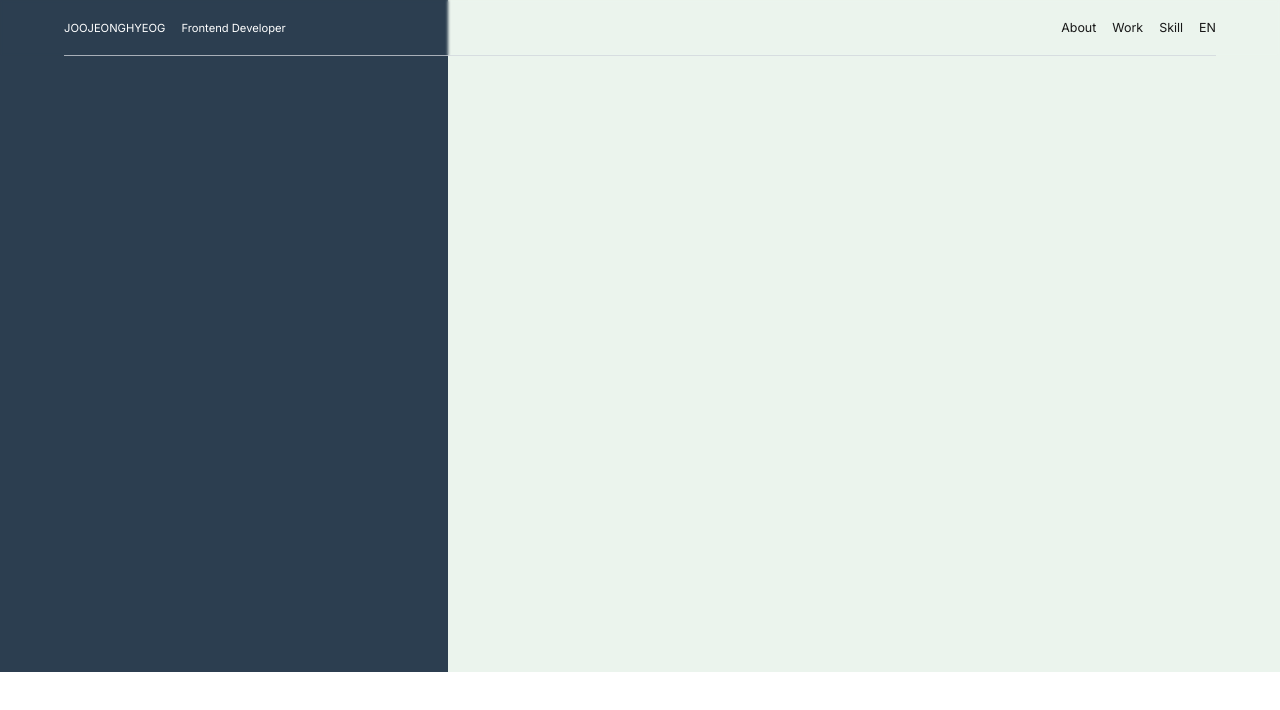
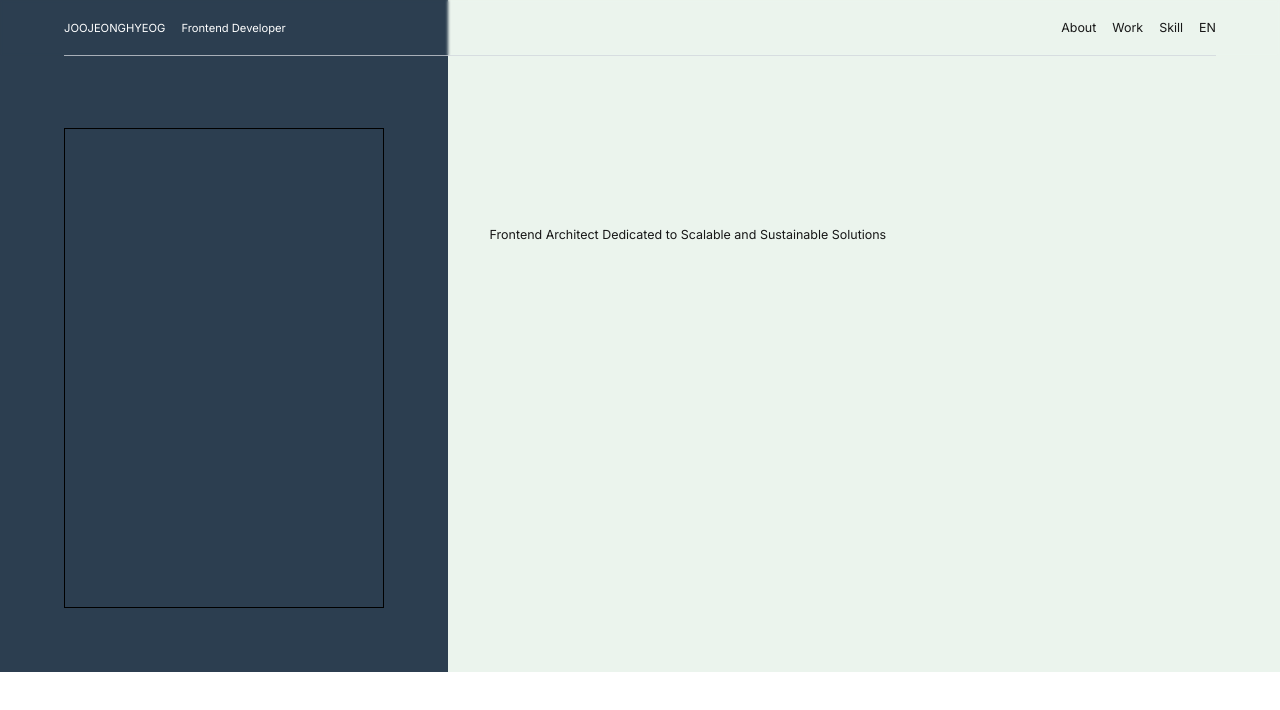
Before and after one commit to dinn54/dinn.dev, a Next.js app: page / in a window 1280 px wide. Shown: the top 710 px of the page. Built offline with nearby package versions, Linux system fonts and the light colour scheme.

Commit message:
fix: fix i18n wrapper context

```diff
--- a/package.json
+++ b/package.json
@@ -13,7 +13,9 @@
     "framer-motion": "^11.18.1",
     "i18next": "^24.2.1",
     "i18next-browser-languagedetector": "^8.0.2",
+    "i18next-resources-to-backend": "^1.2.1",
     "next": "15.1.5",
+    "next-i18next": "^15.4.1",
     "react": "^19.0.0",
     "react-dom": "^19.0.0",
     "react-i18next": "^15.4.0"
--- a/src/app/globals.css
+++ b/src/app/globals.css
@@ -23,7 +23,7 @@ body {
 @layer base{
     @font-face {
     font-family: 'Jalnan2';
-    src: url('@/assets/fonts/Jalnan2TTF.ttf');
+    src: url('../assets/fonts/Jalnan2TTF.ttf');
     font-weight: normal;
     font-style: normal;
   }
--- a/src/app/page.tsx
+++ b/src/app/page.tsx
@@ -1,24 +1,36 @@
-import Image from "next/image";
-import { detectMobile } from "./mobileDetct";
+import I18nWrapper from "@/entities/i18n/i18nWrapper";
+import { WrappedTrans } from "@/entities/i18n/wrappedTrans";
 import Header from "@/widget/ui/header";
 
 
 const Home = ()=> {
 
+  const initialLang = 'en';
+
   return (
+    <I18nWrapper lang={initialLang}>
     <div id="rootElement" className="flex flex-col w-screen h-screen overflow-y-auto">
       <Header />
       <main className="flex w-full h-full flex-shrink-0">
-        <div className="flex w-[35%] h-full max-h-[calc(100vw*0.35*1.5)] bg-navyBlack "></div>
-        <div className="flex w-[65%] h-full max-h-[calc(100vw*0.35*1.5)] bg-lightGreen"></div>
+        <div className="flex w-[35%] h-full max-h-[calc(100vw*0.35*1.5)] pt-[10%] p-[5%] bg-navyBlack ">
+          <div className="flex w-full aspect-square border border-black" />
+        </div>
+        <div className="flex relative w-[65%] h-full max-h-[calc(100vw*0.35*1.5)] bg-lightGreen">
+          <div className="flex absolute top-[20%] left-[5%] w-[50%] h-[30%]">
+            <WrappedTrans i18nKey="profileIntroduction">
+              <div className="flex w-full h-full items-center text-[0.78rem] font-jalnan2 " />
+              <div className="flex w-full h-full items-center text-[0.78rem]" />
+            </WrappedTrans>
+          </div>
+        </div>
       </main>
-      <hr />
       <main className="flex w-full h-full flex-shrink-0">
         <div className="flex w-[35%] h-full max-h-[calc(100vw*0.35*1.5)] bg-[#2C3E50] "></div>
         <div className="flex w-[65%] h-full max-h-[calc(100vw*0.35*1.5)] bg-[#278036]/[0.09] "></div>
       </main>
 
     </div>
+    </I18nWrapper>
   );
 }
 
--- a/src/entities/i18n.ts
+++ /dev/null
@@ -1,26 +0,0 @@
-import * as i18n from 'i18next'
-import { initReactI18next } from 'react-i18next'
-import LanguageDetector from 'i18next-browser-languagedetector'
-import en from './i18n_en.json'
-import kr from './i18n_kr.json'
-
-const resources = {
-  en: {
-    translation: en,
-  },
-  kr: {
-    translation: kr,
-  },
-}
-
-i18n
-  // .use(LanguageDetector)
-  .use(initReactI18next)
-  .init({
-    resources,
-    fallbackLng: 'en',
-    debug: true,
-    interpolation: {
-      escapeValue: false,
-    },
-  })
--- a/src/entities/i18n_en.json
+++ b/src/entities/i18n/en.json
@@ -4,5 +4,7 @@
   "headerText_about": "<1>About</1>",
   "headerText_work": "<1>Work</1>",
   "headerText_skill": "<1>Skill</1>",
-  "changeLanguage": "<1>EN</1>"
+  "changeLanguage": "<1>EN</1>",
+
+  "profileIntroduction": "<1>Frontend Architect Dedicated to Scalable and Sustainable Solutions</1>"
 }
--- /dev/null
+++ b/src/entities/i18n/i18nContext.tsx
@@ -0,0 +1,48 @@
+// contexts/I18nContext.tsx
+'use client';
+
+import React, { createContext, useContext, useState } from 'react';
+import i18n from 'i18next';
+import { initReactI18next } from 'react-i18next';
+import en from './en.json'
+import kr from './kr.json'
+
+// i18n 초기화
+i18n.use(initReactI18next).init({
+  resources: {
+    en: { translation: en },
+    kr: { translation: kr },
+  },
+  lng: 'en',
+  fallbackLng: 'en',
+});
+
+type I18nContextType = {
+  language: string;
+  setLanguage: (lang: string) => void;
+};
+
+const I18nContext = createContext<I18nContextType | undefined>(undefined);
+
+export const I18nProvider: React.FC<{ children: React.ReactNode, initialLang: string }> = ({ children, initialLang }) => {
+  const [language, setLanguage] = useState(initialLang);
+
+  const changeLanguage = (lang: string) => {
+    setLanguage(lang);
+    i18n.changeLanguage(lang);
+  };
+
+  return (
+    <I18nContext.Provider value={{ language, setLanguage: changeLanguage }}>
+      {children}
+    </I18nContext.Provider>
+  );
+};
+
+export const useI18n = () => {
+  const context = useContext(I18nContext);
+  if (context === undefined) {
+    throw new Error('useI18n must be used within an I18nProvider');
+  }
+  return context;
+};
--- /dev/null
+++ b/src/entities/i18n/i18nWrapper.tsx
@@ -0,0 +1,6 @@
+// app/I18nWrapper.tsx
+import { I18nProvider } from "./i18nContext";
+
+export default function I18nWrapper({ children, lang }: { children: React.ReactNode, lang: string }) {
+  return <I18nProvider initialLang={lang}>{children}</I18nProvider>;
+}
--- a/src/entities/i18n_kr.json
+++ b/src/entities/i18n/kr.json
@@ -4,5 +4,8 @@
   "headerText_about": "<0>나에 대하여</0>",
   "headerText_work": "<0>작업목록</0>",
   "headerText_skill": "<0>보유기술</0>",
-  "changeLanguage": "<0>KR</0>"
+  "changeLanguage": "<0>KR</0>",
+
+
+  "profileIntroduction": "<0>확장 가능하고 지속 가능한 솔루션에 헌신하는 프론트엔드 아키텍트</0>"
 }
--- /dev/null
+++ b/src/entities/i18n/wrappedTrans.tsx
@@ -0,0 +1,16 @@
+// components/WrappedTrans.tsx
+'use client';
+
+import React from 'react';
+import { Trans } from 'react-i18next';
+import { useI18n } from './i18nContext';
+
+interface WrappedTransProps {
+  i18nKey: string;
+  children?: React.ReactNode;
+}
+
+export const WrappedTrans: React.FC<WrappedTransProps> = ({ i18nKey, children }) => {
+  useI18n(); // 이는 컴포넌트가 언어 변경을 감지하도록 합니다
+  return <Trans i18nKey={i18nKey}>{children}</Trans>;
+};
--- a/src/widget/ui/header.tsx
+++ b/src/widget/ui/header.tsx
@@ -1,53 +1,40 @@
-'use client'
-import { Trans, useTranslation } from 'react-i18next'
-import '@/entities/i18n'
 import { HeaderProgress } from './headerProgress'
-
+import { WrappedTrans } from '@/entities/i18n/wrappedTrans'
+import SwitchLanguageButton from './switchLangButton'
 
 
 const Header = ()=>{
-  const {i18n} = useTranslation()
-
 
   return (
-    <header className="fixed flex w-full h-[3.5rem] justify-center backdrop-blur-[0.1rem]">
+    <header className="fixed flex w-full h-[3.5rem] justify-center backdrop-blur-[0.1rem] z-[1]">
       <div className="flex relative w-[90%] h-full justify-start">
         <div className="flex relative w-[35%] h-full">
           <div className="flex w-[90%] h-full gap-[1rem]">
-            <Trans i18nKey={"headerText_name"}>
+            <WrappedTrans i18nKey={"headerText_name"}>
               <div className="flex w-fit h-full items-center text-white text-[0.7rem] whitespace-pre-wrap font-jalnan2 " />
               <div className="flex w-fit h-full items-center text-white text-[0.7rem] whitespace-pre-wrap " />
-            </Trans>
-            <Trans i18nKey={"headerText_job"}>
+            </WrappedTrans>
+            <WrappedTrans i18nKey={"headerText_job"}>
               <div className="flex w-fit h-full items-center text-white text-[0.7rem] whitespace-pre-wrap font-jalnan2 " />
               <div className="flex w-fit h-full items-center text-white text-[0.7rem] whitespace-pre-wrap" />
-            </Trans>
+            </WrappedTrans>
           </div>
         </div>
         <div className="flex relative w-[65%] h-full">
           <div className="flex w-full h-full gap-[1rem] justify-end">
-            <Trans i18nKey={"headerText_about"} >
+            <WrappedTrans i18nKey={"headerText_about"} >
               <div className="flex w-fit h-full items-center text-[0.78rem] font-jalnan2 " />
               <div className="flex w-fit h-full items-center text-[0.78rem]" />
-            </Trans>
-            <Trans i18nKey={"headerText_work"} >
+            </WrappedTrans>
+            <WrappedTrans i18nKey={"headerText_work"} >
               <div className="flex w-fit h-full items-center text-[0.78rem] font-jalnan2 " />
               <div className="flex w-fit h-full items-center text-[0.78rem]" />
-            </Trans>
-            <Trans i18nKey={"headerText_skill"} >
+            </WrappedTrans>
+            <WrappedTrans i18nKey={"headerText_skill"} >
               <div className="flex w-fit h-full items-center text-[0.78rem] font-jalnan2 " />
               <div className="flex w-fit h-full items-center text-[0.78rem]" />
-            </Trans>
-            <div className='flex hover:cursor-pointer z-[1]'
-              onClick={()=>{
-                i18n.language === 'en'? i18n.changeLanguage('kr'):i18n.changeLanguage('en')}
-                }>
-            <Trans i18nKey={"changeLanguage"} >
-              <div className="flex w-fit h-full items-center text-[0.78rem] font-jalnan2 " />
-              <div className="flex w-fit h-full items-center text-[0.78rem]" />
-            </Trans>
-            </div>
-
+            </WrappedTrans>
+            <SwitchLanguageButton />
           </div>
         </div>
 
--- /dev/null
+++ b/src/widget/ui/switchLangButton.tsx
@@ -0,0 +1,24 @@
+'use client'
+import { useI18n } from "@/entities/i18n/i18nContext";
+import { WrappedTrans } from "@/entities/i18n/wrappedTrans";
+
+const SwitchLanguageButton = () => {
+  const { language, setLanguage } = useI18n();
+
+  return (
+    <div className='flex hover:cursor-pointer z-[1]'
+    onClick={()=>{
+      if(language === 'en'){
+        setLanguage('kr')
+      }else{
+        setLanguage('en')
+      }}
+      }>
+        <WrappedTrans i18nKey={"changeLanguage"} >
+          <div className="flex w-fit h-full items-center text-[0.78rem] font-jalnan2 " />
+          <div className="flex w-fit h-full items-center text-[0.78rem]" />
+        </WrappedTrans>
+      </div>
+  )
+}
+export default SwitchLanguageButton
```
Also changed, not shown: 1 other file (tests, documents, lock files or other folders).
